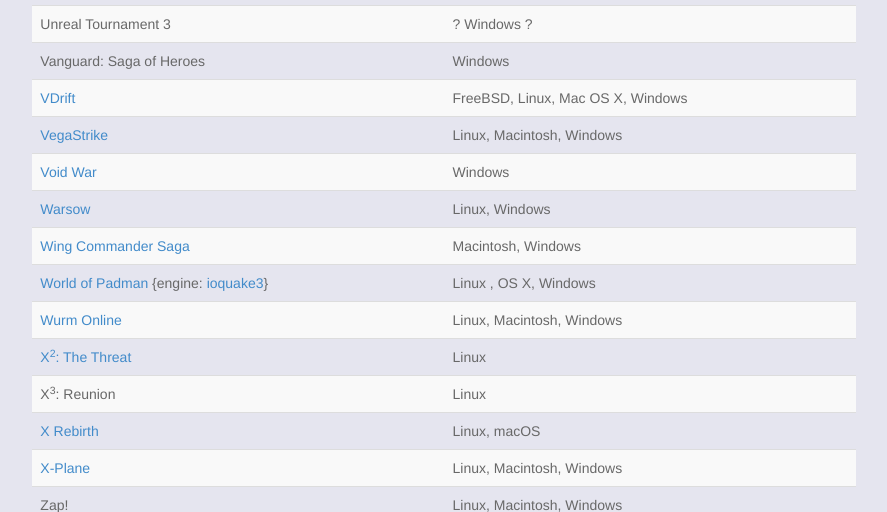
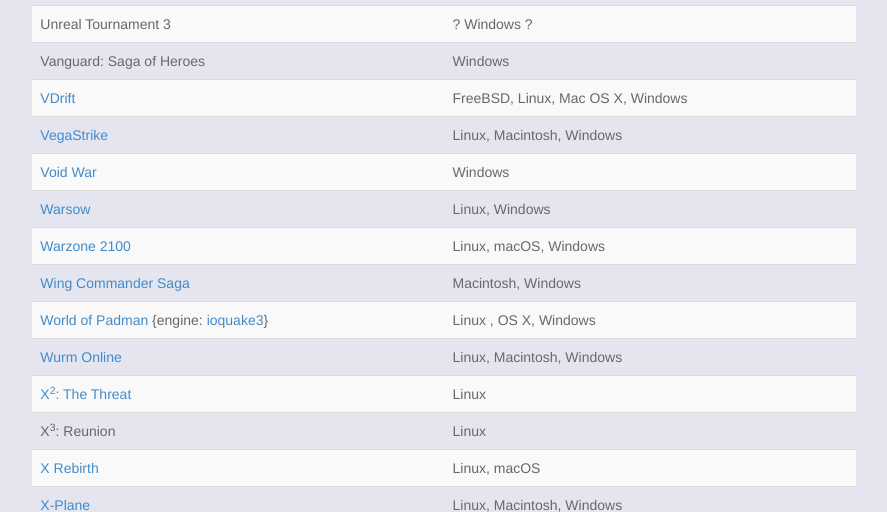
Before and after one commit to NuclearMonster/openal-website, a PHP site: page /games/ in a window 1280 px wide. Shown: the part 3369-3881 px from the top of the page, without its empty margins (196-1083 px from the left). Run offline with PHP 8.4, Linux system fonts and the light colour scheme; some libraries are stand-ins or nearby versions.

Commit message:
Add "Warzone 2100" to the games list
Signed-off-by: Pavel Solodovnikov <pavel.al.solodovnikov@gmail.com>

```diff
--- a/games/games.php
+++ b/games/games.php
@@ -104,6 +104,7 @@
 		<tr><td><a href="http://vegastrike.sourceforge.net/">VegaStrike</a> </td><td>Linux, Macintosh, Windows </td></tr>
 		<tr><td><a href="http://www.voidwar.com/">Void War</a> </td><td>Windows </td></tr>
 		<tr><td><a href="http://www.warsow.net/">Warsow</a> </td><td>Linux, Windows </td></tr>
+		<tr><td><a href="https://wz2100.net/">Warzone 2100</a> </td><td>Linux, macOS, Windows </td></tr>
 		<tr><td><a href="http://www.wcsaga.com/">Wing Commander Saga</a> </td><td>Macintosh, Windows </td></tr>
 		<tr><td><a href="http://www.worldofpadman.net/">World of Padman</a> {engine: <a href="http://ioquake3.org/extras/derivative-games/">ioquake3</a>} </td><td>Linux , OS X, Windows </td></tr>
 		<tr><td><a href="http://www.wurmonline.com/">Wurm Online</a> </td><td>Linux, Macintosh, Windows </td></tr>
```
